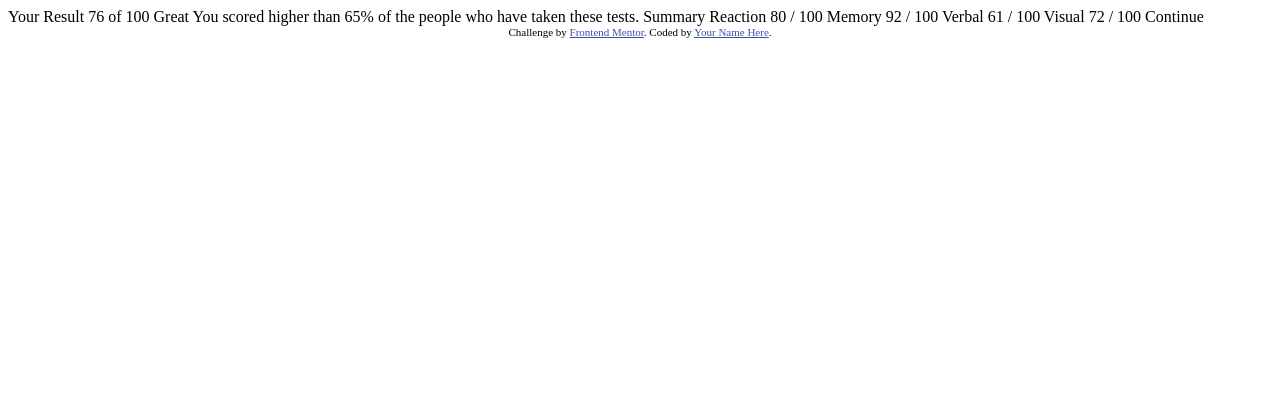
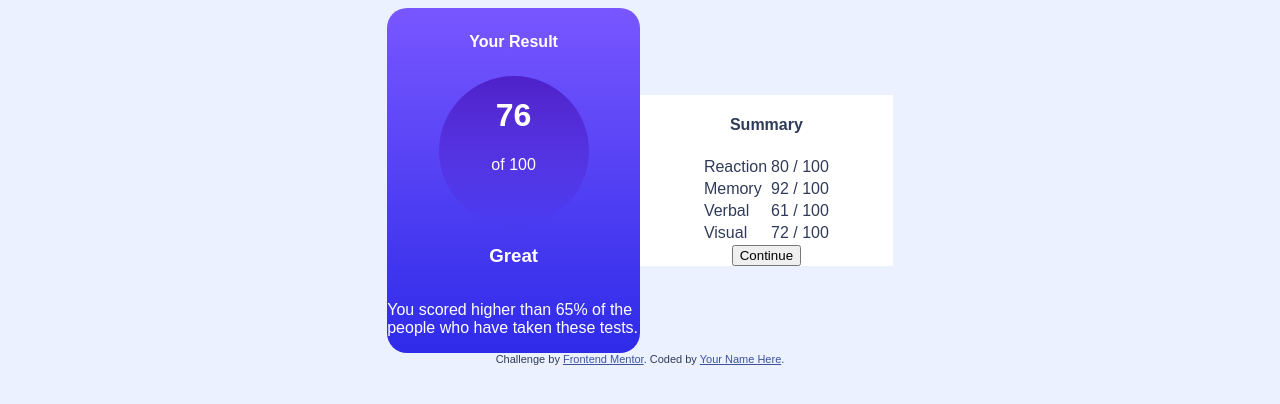
Before and after one commit to Jumping-Saadman/results-summary-component-main, a plain HTML site: page index.html in a window 1280 px wide. Drawn offline with Linux system fonts and the light colour scheme.

Commit message:
containers added

```diff
--- a/index.html
+++ b/index.html
@@ -4,6 +4,7 @@
   <meta charset="UTF-8">
   <meta name="viewport" content="width=device-width, initial-scale=1.0"> <!-- displays site properly based on user's device -->
 
+  <link rel="stylesheet" href="styles.css">
   <link rel="icon" type="image/png" sizes="32x32" href="./assets/images/favicon-32x32.png">
 
   <title>Frontend Mentor | Results summary component</title>
@@ -16,28 +17,43 @@
 </head>
 <body>
 
-  Your Result
-  76
-  of 100
+  <div class="container">
+    <div class="result">
+      <h4>Your Result</h4>
+      <div class="score">
+        <h1>76</h1>
+        <p>of 100</p>
+      </div>
 
-  Great
-  You scored higher than 65% of the people who have taken these tests.
+      <h3>Great</h3>
+      <p>You scored higher than 65% of the people who have taken these tests.</p>
+    </div>
 
-  Summary
+    <div class="summary">
+      <h4>Summary</h4>
 
-  Reaction
-  80 / 100
+      <table>
+        <tr>
+          <td>Reaction</td>
+          <td>80 / 100</td>
+        </tr>
+        <tr>
+          <td>Memory</td>
+          <td>92 / 100</td>
+        </tr>
+        <tr>
+          <td>Verbal</td>
+          <td>61 / 100</td>
+        </tr>
+        <tr>
+          <td>Visual</td>
+          <td>72 / 100</td>
+        </tr>
+      </table>
 
-  Memory
-  92 / 100
-
-  Verbal
-  61 / 100
-
-  Visual
-  72 / 100
-
-  Continue
+      <button>Continue</button>
+    </div>
+  </div>
 
   <div class="attribution">
     Challenge by <a href="https://www.frontendmentor.io?ref=challenge" target="_blank">Frontend Mentor</a>.
--- /dev/null
+++ b/styles.css
@@ -0,0 +1,88 @@
+@font-face {
+  font-family: 'Hanken';
+  src: url('assets\fonts\HankenGrotesk-VariableFont_wght.ttf') format('ttf-variations');
+  src: url('assets\fonts\HankenGrotesk-VariableFont_wght.ttf') format('ttf') tech('variations');
+  font-weight: 500 700 800;
+}
+
+:root {
+  /* Primary */
+  --Light-red: hsl(0, 100%, 67%);
+  --Orangey-yellow: hsl(39, 100%, 56%);
+  --Green-teal: hsl(166, 100%, 37%);
+  --Cobalt-blue: hsl(234, 85%, 45%);
+
+  /* Gradients */
+  --Light-slate-blue-background: hsl(252, 100%, 67%);
+  --Light-royal-blue-background: hsl(241, 81%, 54%);
+  --Violet-blue-circle: hsla(256, 72%, 46%, 1);
+  --Persian-blue-circle: hsla(241, 72%, 46%, 0);
+
+  /* Neutral */
+  --White: hsl(0, 0%, 100%);
+  --Pale-blue: hsl(221, 100%, 96%);
+  --Light-lavender: hsl(241, 100%, 89%);
+  --Dark-gray-blue: hsl(224, 30%, 27%);
+}
+
+body {
+  font-family: 'Hanken', sans-serif;
+  /* font-size: 15px; */
+  /* font-weight: 500; */
+  color: var(--Dark-gray-blue);
+  background-color: var(--Pale-blue);
+}
+
+.container {
+  display: flex;
+  flex-direction: row;
+  align-items: center;
+  justify-content: center;
+  height: 100%;
+}
+
+.result {
+  color: var(--White);
+  display: flex;
+  flex-direction: column;
+  align-items: center;
+  justify-content: center;
+  width: 20%;
+  height: 50%;
+  background: linear-gradient(to bottom, var(--Light-slate-blue-background) 0%, var(--Light-royal-blue-background) 100%);
+  border-radius: 20px;
+}
+
+.result h4 {
+  font-size: 500;
+  margin: 25px auto;
+}
+
+.score {
+  border-radius: 50%;
+  background: linear-gradient(to bottom, var(--Violet-blue-circle) 0%, var(--Persian-blue-circle) 100%);
+  width: 150px;
+  height: 150px;
+}
+
+.score h1 {
+  font-size: 500;
+  font-weight: 800;
+  /* margin: 20px 25%; */
+  text-align: center;
+}
+
+.score p {
+  text-align: center;
+
+}
+
+.summary {
+  display: flex;
+  flex-direction: column;
+  align-items: center;
+  justify-content: center;
+  width: 20%;
+  height: 50%;
+  background-color: var(--White);
+}
```
